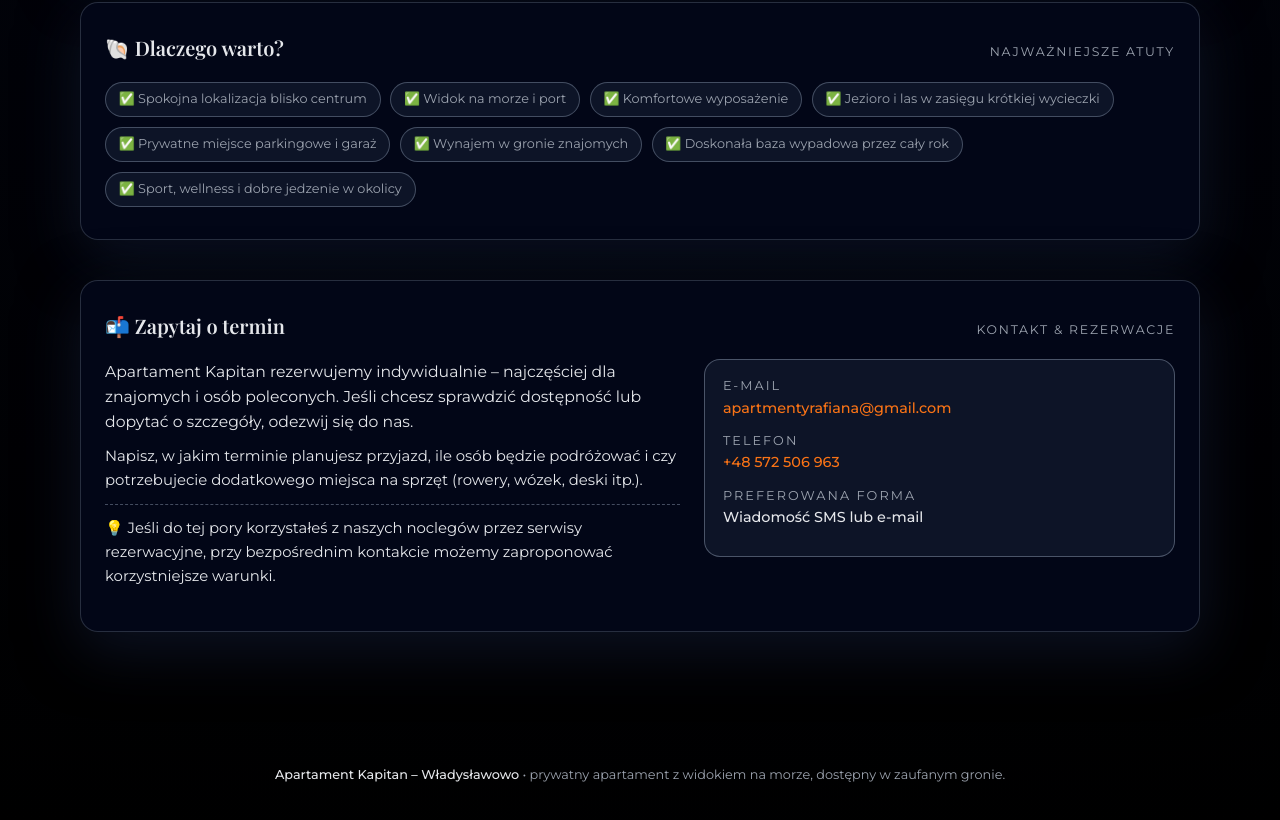
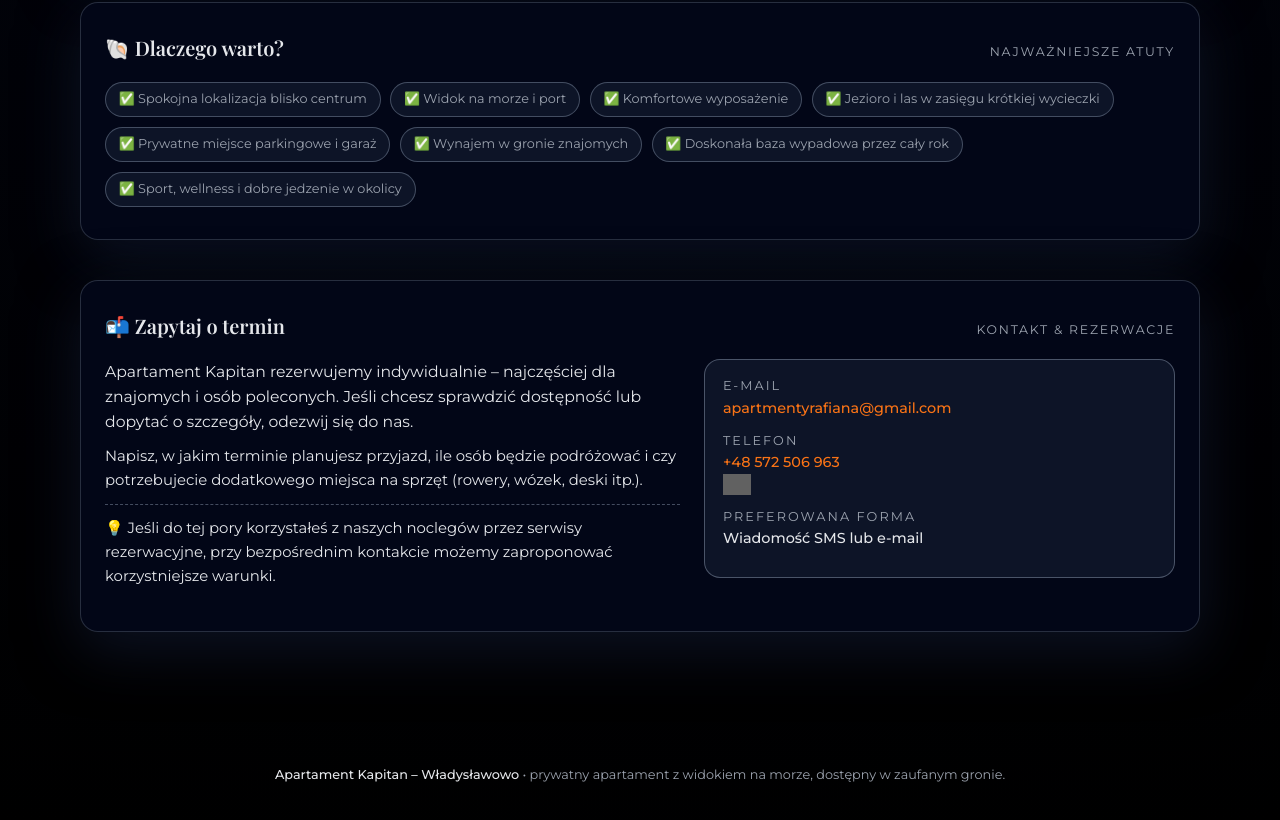
Before and after one commit to TechnoSols1/rafiana, a plain HTML site: page index.html in a window 1280 px wide. Shown: the part 3884-4704 px from the top of the page. Drawn offline with nearby package versions, Linux system fonts and the light colour scheme; grey boxes are pictures that could not be loaded.

Commit message:
Add files via upload

```diff
--- a/index.html
+++ b/index.html
@@ -1058,6 +1058,12 @@
                 <div class="contact-label">Telefon</div>
                 <div class="contact-value">
                   <a href="tel:+48000000000">+48 572 506 963</a>
+				  <a href="https://www.facebook.com/Kapitan.Wladyslawowo" target="_blank">
+  <img src="https://cdn.jsdelivr.net/gh/simple-icons/simple-icons/icons/facebook.svg"
+       alt="Facebook"
+       style="width:28px; filter: invert(100%);">
+</a>
+
                 </div>
               </div>
             </div>
```
